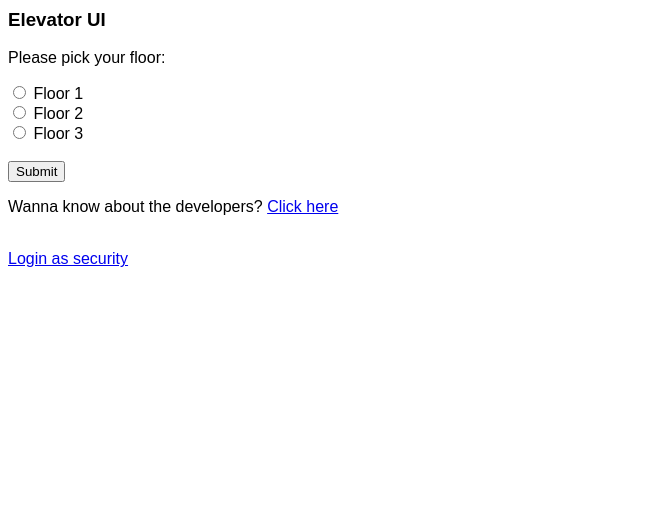
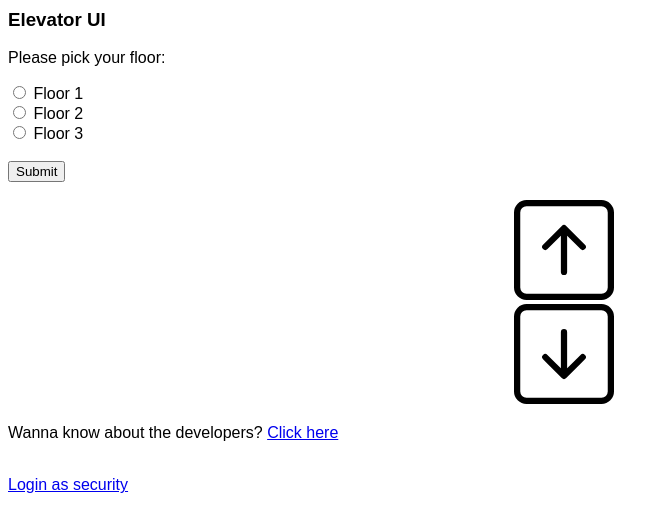
Before and after one commit to Solo-Eng/Group4Project6-Elevator, a PHP site: page / in a window 1280 px wide. Shown: the part 145-677 px from the top of the page, without its empty margins (0-669 px from the left). Run offline with PHP 8.4, Linux system fonts and the light colour scheme.

Commit message:
Added up and down arrows with hover, added loading animation at top of Documents for testing

```diff
--- a/documents.html
+++ b/documents.html
@@ -5,7 +5,7 @@
     <link rel="stylesheet" type="text/css" href="style1.css">
     <script type="text/javascript" src="script1.js"></script>
   </head>
-
+  <div class="loader"></div>
   <div class="banner">
     <h1 >
       <img src="SphealBounce.gif"></video>
--- a/index.html
+++ b/index.html
@@ -42,7 +42,12 @@
     control the elevator.
   -->
   <input type="Submit" value="Submit">
-  <br/>
+  <br>
+  <br>
+  <img src="arrow-up-square.svg" alt="UpArrow" title="UpArrow" class="UpArrow"/>
+  <br>
+  <img src="arrow-down-square.svg" alt="DownArrow" title="DownArrow" class="DownArrow"/>
+
   <p>Wanna know about the developers? <a href="about.html">Click here</a></p><br/>
   <a href="login.html">Login as security</a>
 </div>
--- a/style1.css
+++ b/style1.css
@@ -82,3 +82,40 @@ body {font-family: Arial;}
   height: 75px;
   vertical-align: middle;
 }
+
+.loader {
+  border: 16px solid #f3f3f3;
+  border-top: 16px solid #3498db;
+  border-bottom: 16px solid #3498db;
+  border-radius: 50%;
+  width: 120px;
+  height: 120px;
+  animation: spin 2s linear infinite;
+}
+
+@keyframes spin{
+  0%{transform: rotate(0deg); }
+  100%{transform: rotate(360deg); }
+}
+
+.DownArrow{
+  height:100px;
+  width:100px;
+  fill:currentColor;
+  margin-left: 40%;
+}
+
+.DownArrow:hover{
+  content:url(arrow-down-square-fill.svg);
+}
+
+.UpArrow{
+  height:100px;
+  width:100px;
+  fill:currentColor;
+  margin-left: 40%;
+}
+
+.UpArrow:hover{
+  content:url(arrow-up-square-fill.svg);
+}
```
Also changed, not shown: arrow-down-square-fill.svg (added), arrow-down-square.svg (added), arrow-up-square-fill.svg (added), arrow-up-square.svg (added).
